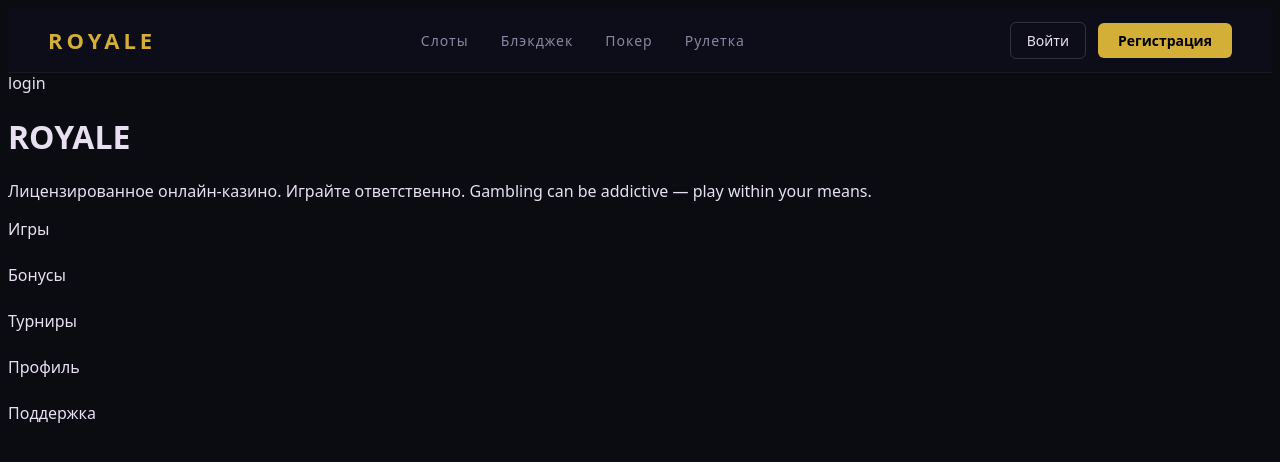
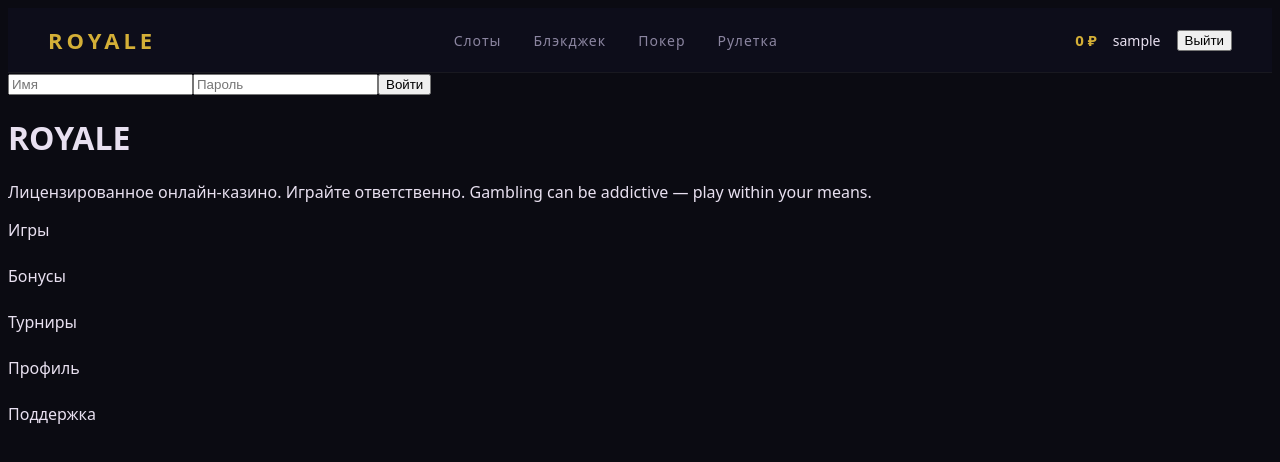
Before and after one commit to MOSCOW2015/casino, a Vue app: page /login in a window 1280 px wide. Shown: the top 462 px of the page. Built offline with nearby package versions, Linux system fonts and the light colour scheme; sample sign-in values are in the browser's storage.

Commit message:
localStorage: сохранение сессии, форма входа, кнопка выхода

```diff
--- a/src/components/layout/AppHeader.vue
+++ b/src/components/layout/AppHeader.vue
@@ -1,4 +1,15 @@
 <script setup>
+import { useRouter } from 'vue-router';
+import usePlayer from '../../composables/usePlayer';
+
+const { logOut } = usePlayer()
+const router = useRouter()
+
+function loginExit(){
+  logOut()
+  router.push('/')
+}
+
 defineProps({
     isLoggedIn: Boolean,
     username: String,
@@ -26,6 +37,7 @@ defineProps({
         <div class="user-info" v-else>
             <span class="user-balance">{{ balance }} ₽</span>
             <span class="user-name">{{ username }}</span>
+            <button @click="loginExit">Выйти</button>
         </div>
     </header>
 </template>
--- a/src/composables/usePlayer.js
+++ b/src/composables/usePlayer.js
@@ -6,11 +6,27 @@ const balance = ref(1000)
 const refillCount = ref(0)
 const isLoggedIn = ref(false)
 
+if (localStorage.getItem('isLoggedIn')){
+    username.value = localStorage.getItem('username')
+    balance.value = Number(localStorage.getItem('balance'))
+    isLoggedIn.value = localStorage.getItem('isLoggedIn')
+}
+
 function handleLogin(name){
     username.value = name
     isLoggedIn.value = true
+    localStorage.setItem('username', username.value)
+    localStorage.setItem('balance', balance.value)
+    localStorage.setItem('isLoggedIn', isLoggedIn.value)
+}
+
+function logOut(){
+    username.value = ''
+    isLoggedIn.value = false
+    balance.value = 1000
+    localStorage.clear()
 }
 
 export default function usePlayer(){
-    return {username, balance, refillCount, isLoggedIn, handleLogin}
+    return {username, balance, refillCount, isLoggedIn, handleLogin, logOut };
 }
--- a/src/views/LoginView.vue
+++ b/src/views/LoginView.vue
@@ -1,3 +1,27 @@
-<script setup></script>
-<template><div>login</div></template>
-<style scoped></style>
+<script setup>
+import { ref } from 'vue';
+import usePlayer from '../composables/usePlayer';
+import { useRouter } from 'vue-router';
+
+const { handleLogin } = usePlayer()
+const router = useRouter()
+const loginInput = ref('')
+const passwordInput = ref('')
+
+function submit(){
+    handleLogin(loginInput.value)
+    router.push('/')
+}
+</script>
+
+<template>
+    <form @submit.prevent="submit">
+        <input type="text" v-model.trim="loginInput" placeholder="Имя">
+        <input type="password" v-model.trim="passwordInput" placeholder="Пароль">
+        <input type="submit" value="Войти">
+    </form>
+</template>
+
+<style scoped>
+
+</style>
```
